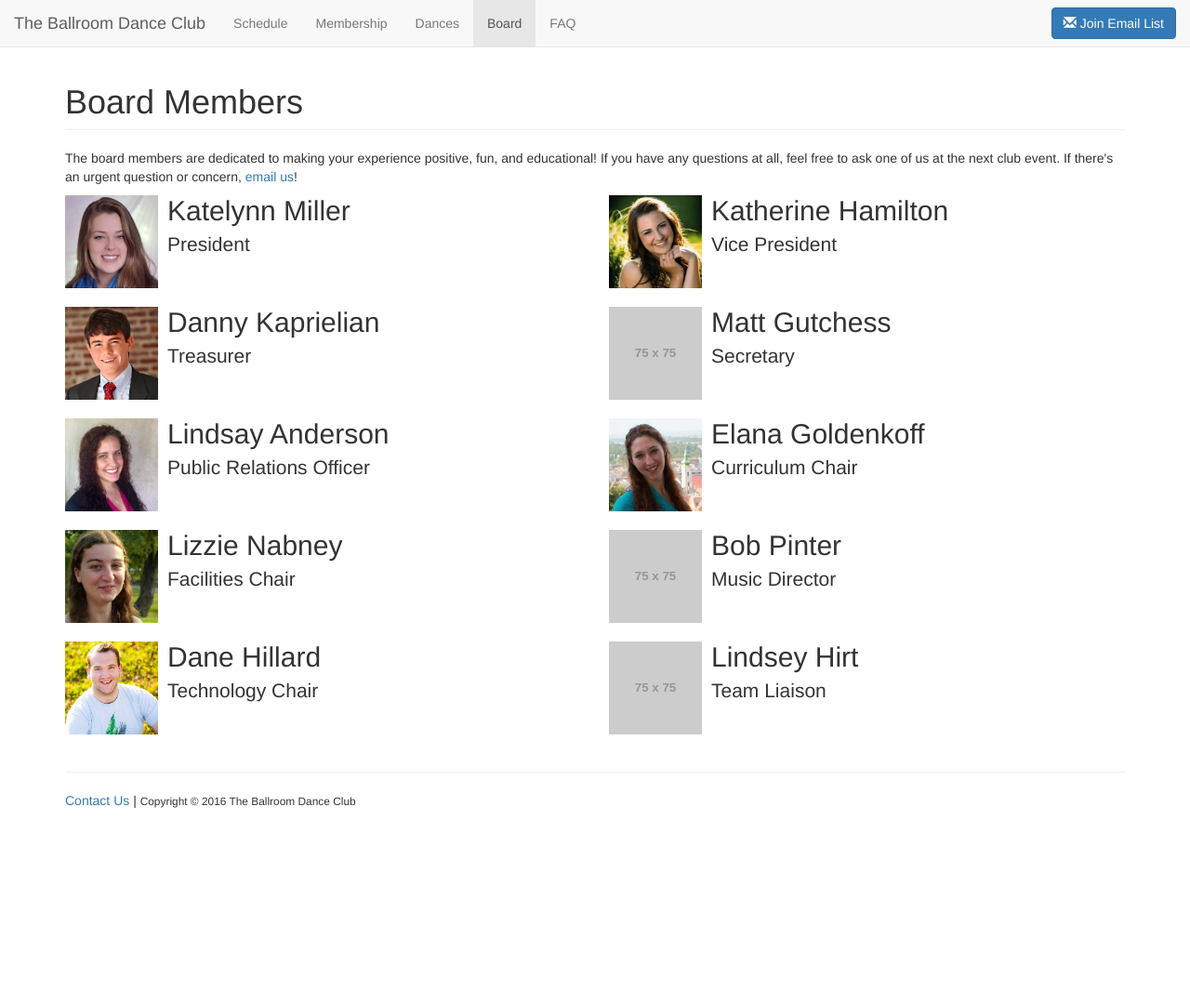
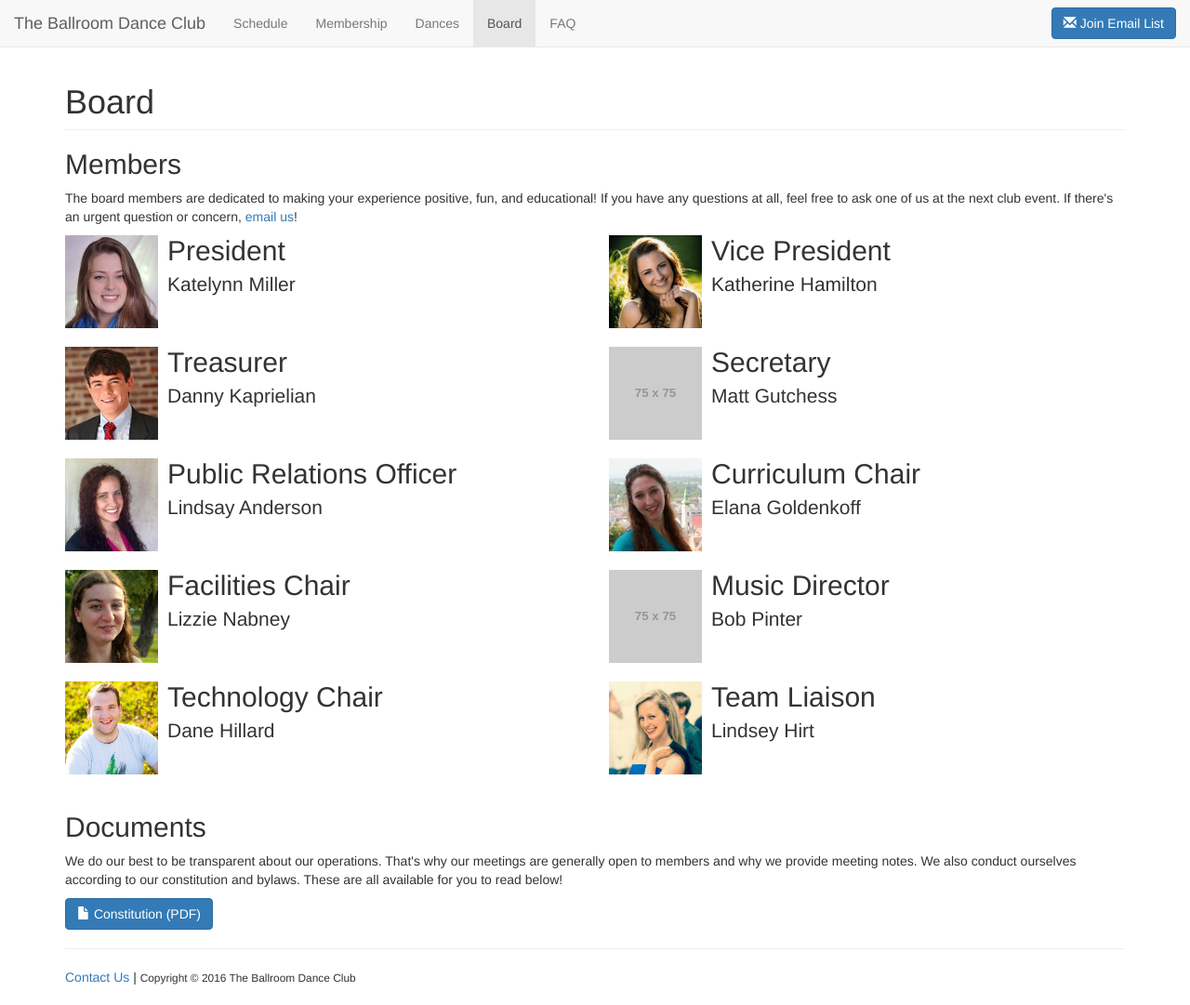
Before and after one commit to ballroom-dance-club/ballroom-dance-club.github.io, a Jekyll site: the page built from board.html, in a window 1280 px wide and 1081 px high. Shown: the whole window at 93% size. Built offline with Jekyll 4.4.1, drawn with Linux system fonts in a browser that asks for light colours; nearby versions of some CDN libraries.

Commit message:
Add picture of Lindsey and link to constitution

```diff
--- a/_data/board.yml
+++ b/_data/board.yml
@@ -25,3 +25,4 @@
   image_filename: Dane-Hillard-Technology-Chair.jpg
 - position: Team Liaison
   person: Lindsey Hirt
+  image_filename: Lindsey-Hirt-Team-Liaison.jpg
--- a/_includes/board_member.html
+++ b/_includes/board_member.html
@@ -4,8 +4,8 @@
             <img class="media-object" height="100" width="100" src="{% if board_member.image_filename %}/images/board/{{ board_member.image_filename }}{% else %}http://placehold.it/75x75{% endif %}" alt="Photo of {{ board_member.person }}, The Ballroom Dance Club's {{ board_member.position }}" />
         </div>
         <div class="media-body">
-            <h2 class="media-heading">{{ board_member.person }}</h2>
-            <p class="lead">{{ board_member.position }}</p>
+            <h2 class="media-heading">{{ board_member.position }}</h2>
+            <p class="lead">{{ board_member.person }}</p>
         </div>
     </li>
 </div>
--- a/board.html
+++ b/board.html
@@ -1,9 +1,10 @@
 ---
 layout: default
-title: Board Members
+title: Board
 description: Get to know the people who dedicate their time and effort to The Ballroom Dance Club!
 ---
 
+<h2>Members</h2>
 <p>
     The board members are dedicated to making your experience positive, fun, and educational!
     If you have any questions at all, feel free to ask one of us at the next club event. If
@@ -17,3 +18,15 @@ description: Get to know the people who dedicate their time and effort to The Ba
         {% endfor %}
     </ul>
 </div>
+
+<h2>Documents</h2>
+<p>
+    We do our best to be transparent about our operations. That's why our meetings
+    are generally open to members and why we provide meeting notes. We also
+    conduct ourselves according to our constitution and bylaws. These are all available for you
+    to read below!
+</p>
+
+<p>
+    <a href="https://drive.google.com/open?id=0B-QfW01thXV2bHZYR2ZFd3VXYWs" class="btn btn-primary" target="_blank"><span class="glyphicon glyphicon-file"></span> Constitution (PDF)</a>
+</p>
```
Also changed, not shown: images/board/Lindsey-Hirt-Team-Liaison.jpg (added).
